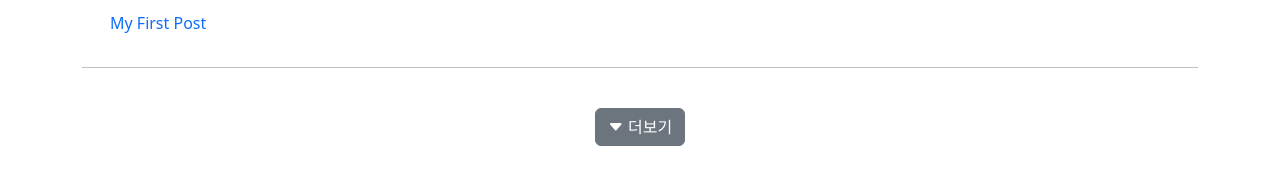
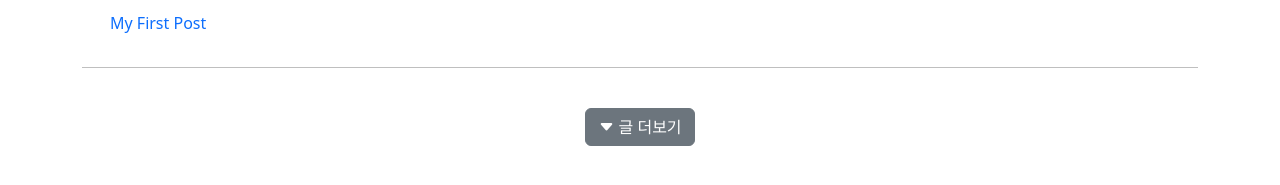
Before and after one commit to happydm09/B, a Jekyll site: the page built from pages/home.md, in a window 1280 px wide. Shown: the part 483-668 px from the top of the page. Built offline with Jekyll 4.4.1, drawn with Linux system fonts in a browser that asks for light colours; nearby versions of some CDN libraries; some web fonts are replaced; comment, search, counter and statistics services are not loaded.

Commit message:
Update _config.yml

```diff
--- a/_config.yml
+++ b/_config.yml
@@ -9,4 +9,4 @@ search-file: /B/search.json
 markdown: kramdown
 highlighter: rouge
 
-more-btn-text: 더보기
+more-btn-text: 글 더보기
```
